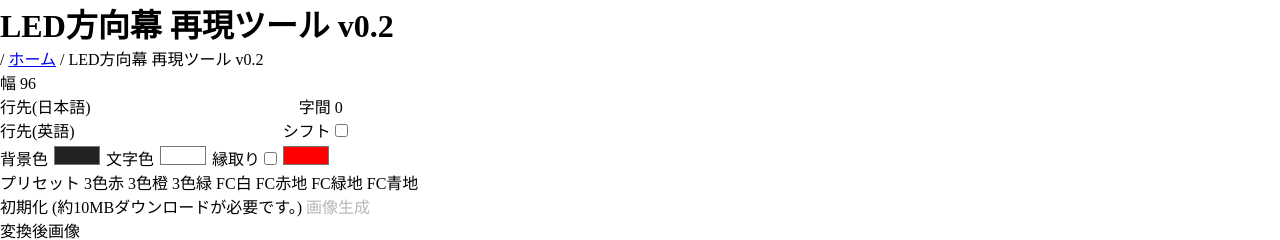
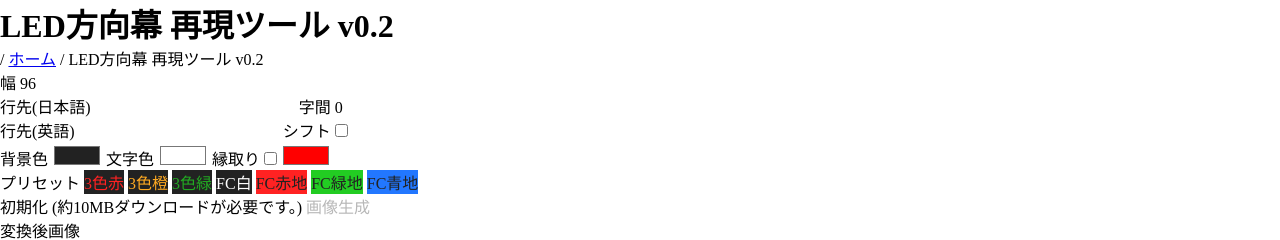
Before and after one commit to akashiyaki01c/LedPngMaker, a plain HTML site: page index.html in a window 1280 px wide. Shown: the top 240 px of the page. Drawn offline with Linux system fonts and the light colour scheme; some packages are replaced by stand-ins of ours; files that its build step writes are made by us from their sources.

Commit message:
プリセットボタンの色を変更

```diff
--- a/index.html
+++ b/index.html
@@ -42,13 +42,13 @@
 		</div>
 		<div class="presets">
 			<span>プリセット</span>
-			<input type="button" value="3色赤" onclick='preset("#222222", "#ff2222", false, "#222222")'>
-			<input type="button" value="3色橙" onclick='preset("#222222", "#ff9922", false, "#222222")'>
-			<input type="button" value="3色緑" onclick='preset("#222222", "#22aa22", false, "#222222")'>
-			<input type="button" value="FC白" onclick='preset("#222222", "#ffffff", false, "#222222")'>
-			<input type="button" value="FC赤地" onclick='preset("#ff2222", "#ffffff", true, "#222222")'>
-			<input type="button" value="FC緑地" onclick='preset("#22cc22", "#ffffff", true, "#222222")'>
-			<input type="button" value="FC青地" onclick='preset("#2277ff", "#ffffff", true, "#222222")'>
+			<input type="button" value="3色赤" onclick='preset("#222222", "#ff2222", false, "#222222")' style="background-color: #222; color: #f22">
+			<input type="button" value="3色橙" onclick='preset("#222222", "#ffaa22", false, "#222222")' style="background-color: #222; color: #fa2">
+			<input type="button" value="3色緑" onclick='preset("#222222", "#22aa22", false, "#222222")' style="background-color: #222; color: #2a2">
+			<input type="button" value="FC白" onclick='preset("#222222", "#ffffff", false, "#222222")' style="background-color: #222; color: #fff">
+			<input type="button" value="FC赤地" onclick='preset("#ff2222", "#ffffff", true, "#222222")' style="background-color: #f22; color: #222">
+			<input type="button" value="FC緑地" onclick='preset("#22cc22", "#ffffff", true, "#222222")' style="background-color: #2c2; color: #222">
+			<input type="button" value="FC青地" onclick='preset("#2277ff", "#ffffff", true, "#222222")' style="background-color: #27f; color: #222">
 		</div>
 		<div>
 			<input id="input-init" type="button" value="初期化 (約10MBダウンロードが必要です。)">
```
